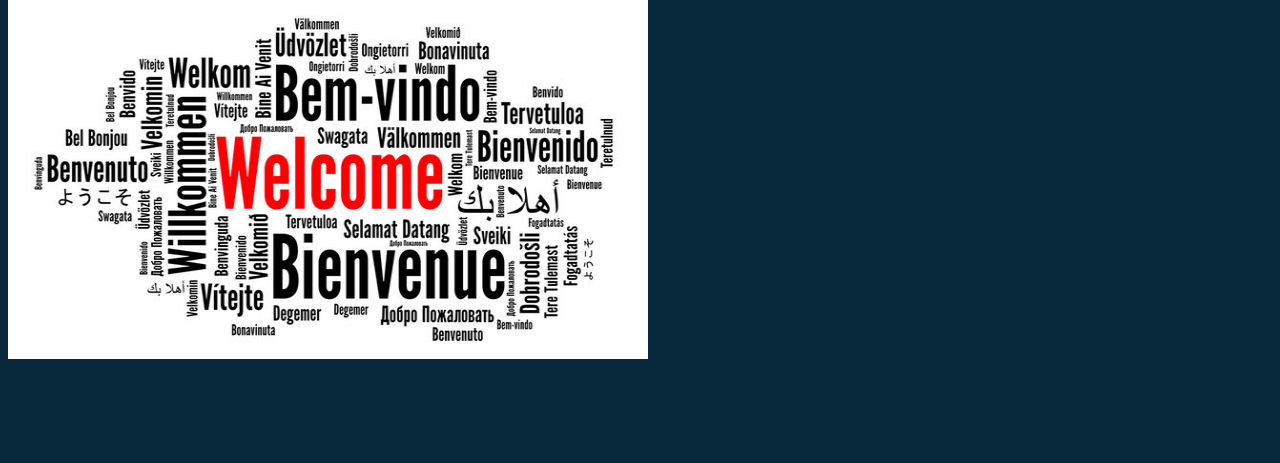
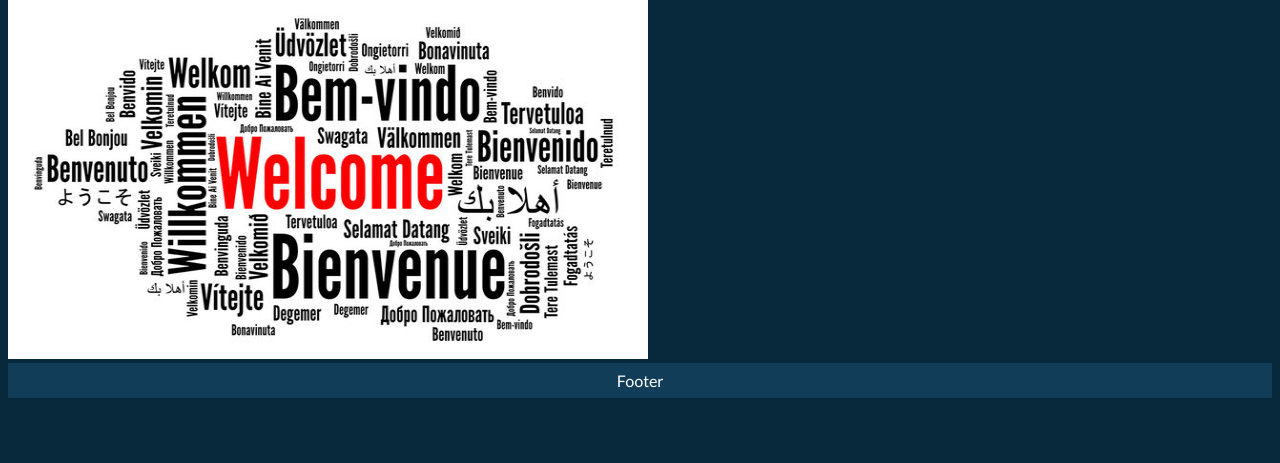
Before and after one commit to smsync17/Translation, a Flask app: page / in a window 1280 px wide. Shown: the part 201-664 px from the top of the page. Run offline with Flask 3, Linux system fonts and the light colour scheme.

Commit message:
Added footer

```diff
--- a/static/styles.css
+++ b/static/styles.css
@@ -114,3 +114,12 @@ table, th, td {
     transform: rotate(360deg);
   }
 }
+
+
+footer {
+  background-color: rgb(17, 61, 89);
+  color: white;
+  text-align: center;
+  padding: 8px;
+  font-family: Calibri;
+}
--- a/templates/index.html
+++ b/templates/index.html
@@ -19,6 +19,10 @@
 </div>
 <img src="static/Welcome.jpg" alt="Welcome in many languages" width="640" height="360">
 
+
+<footer>
+  <label>Footer</label>
+</footer>
 </body>
 
 </html>
--- a/templates/translation.html
+++ b/templates/translation.html
@@ -44,5 +44,8 @@
     <span class="loader" hidden></span>
   </div>
 </div>
+<footer>
+  <label>Footer</label>
+</footer>
 </body>
 </html>
```
